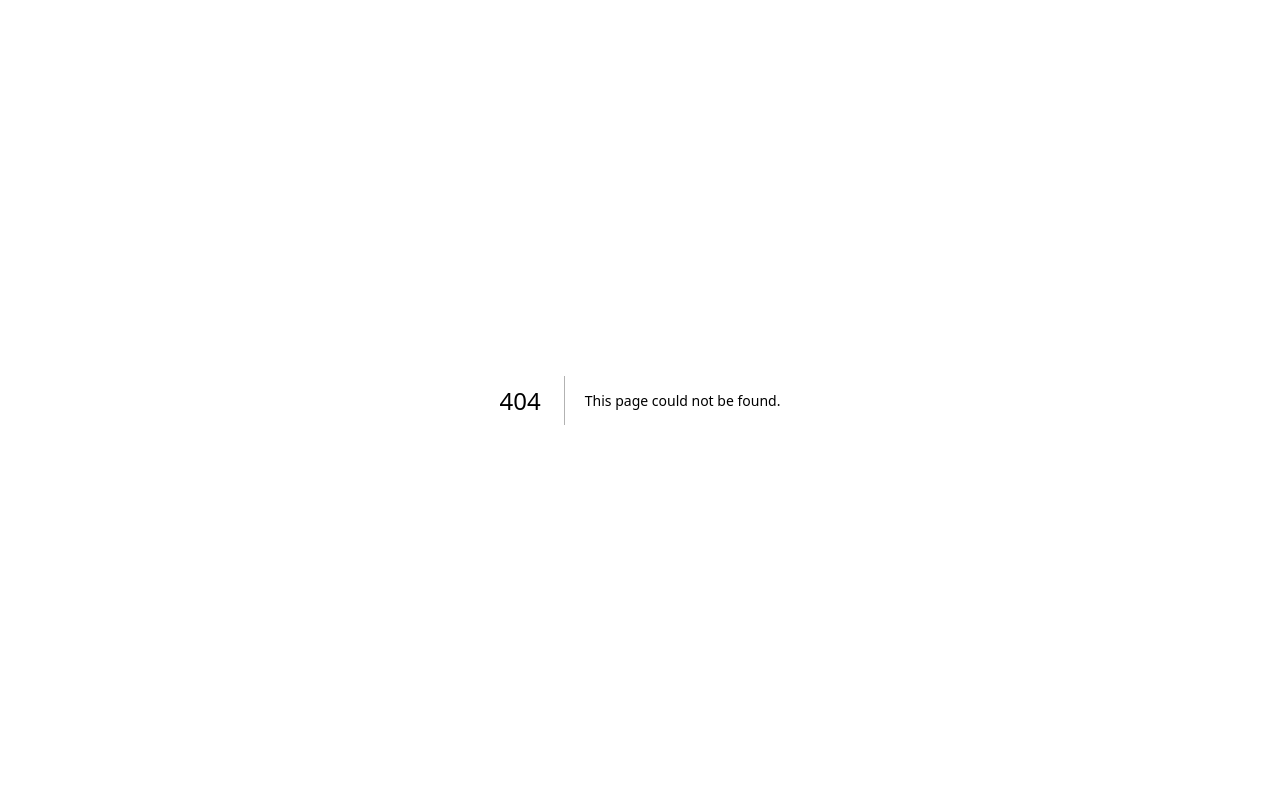
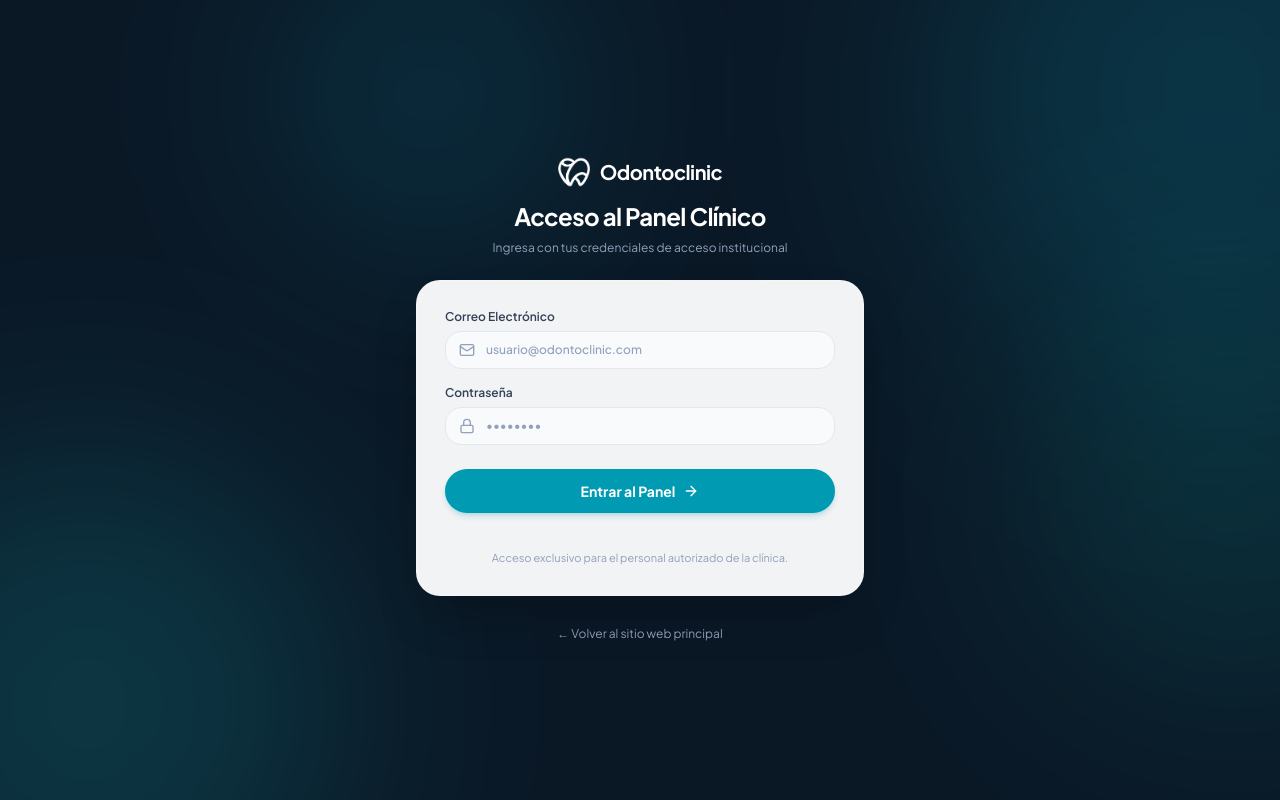
Before and after one commit to GoTech-Studio/odontoclinic-app, a Next.js app: page /login in a window 1280 px wide. Before the commit this address had no page. Built offline with nearby package versions, Linux system fonts and the light colour scheme.

Commit message:
feat(auth): implementa pantalla de inicio de sesión clínico y accesos

```diff
--- a/src/app/globals.css
+++ b/src/app/globals.css
@@ -237,3 +237,52 @@ section[id] {
     animation: none;
   }
 }
+
+/* Animaciones orgánicas tipo lámpara de lava para la pantalla de inicio de sesión */
+@keyframes lava-float-1 {
+  0%, 100% {
+    transform: translate3d(0, 0, 0) scale(1);
+  }
+  33% {
+    transform: translate3d(80px, -50px, 0) scale(1.15);
+  }
+  66% {
+    transform: translate3d(-60px, 60px, 0) scale(0.92);
+  }
+}
+
+@keyframes lava-float-2 {
+  0%, 100% {
+    transform: translate3d(0, 0, 0) scale(1.1);
+  }
+  33% {
+    transform: translate3d(-70px, 60px, 0) scale(0.95);
+  }
+  66% {
+    transform: translate3d(50px, -70px, 0) scale(1.22);
+  }
+}
+
+@keyframes lava-float-3 {
+  0%, 100% {
+    transform: translate3d(0, 0, 0) scale(0.9);
+  }
+  50% {
+    transform: translate3d(90px, 45px, 0) scale(1.18);
+  }
+}
+
+.animate-lava-1 {
+  animation: lava-float-1 22s cubic-bezier(0.4, 0, 0.2, 1) infinite;
+  will-change: transform;
+}
+
+.animate-lava-2 {
+  animation: lava-float-2 28s cubic-bezier(0.4, 0, 0.2, 1) infinite;
+  will-change: transform;
+}
+
+.animate-lava-3 {
+  animation: lava-float-3 24s cubic-bezier(0.4, 0, 0.2, 1) infinite;
+  will-change: transform;
+}
--- /dev/null
+++ b/src/app/login/page.tsx
@@ -0,0 +1,167 @@
+"use client";
+
+import React, { useState } from "react";
+import { useRouter } from "next/navigation";
+import Link from "next/link";
+import { Logo } from "@/components/Logo";
+import { createClient } from "@/lib/supabase/client";
+import { Lock, Mail, ArrowRight, AlertCircle, Loader2 } from "lucide-react";
+
+export default function LoginPage() {
+  const router = useRouter();
+  const [email, setEmail] = useState("");
+  const [password, setPassword] = useState("");
+  const [errorMsg, setErrorMsg] = useState<string | null>(null);
+  const [loading, setLoading] = useState(false);
+
+  const handleLogin = async (e: React.FormEvent) => {
+    e.preventDefault();
+    setErrorMsg(null);
+    setLoading(true);
+
+    try {
+      const supabase = createClient();
+      const { data, error } = await supabase.auth.signInWithPassword({
+        email: email.trim(),
+        password,
+      });
+
+      if (error) {
+        if (error.message.includes("Invalid login credentials")) {
+          setErrorMsg("Correo o contraseña incorrectos. Verifica tus credenciales.");
+        } else {
+          setErrorMsg(error.message);
+        }
+        setLoading(false);
+        return;
+      }
+
+      if (data.user) {
+        router.push("/panel/citas");
+        router.refresh();
+      }
+    } catch (err: unknown) {
+      console.error("Error en login:", err);
+      setErrorMsg("Ocurrió un error inesperado al conectar con el servidor.");
+      setLoading(false);
+    }
+  };
+
+  return (
+    <div className="min-h-screen bg-[#0a1826] flex flex-col justify-center items-center px-4 sm:px-6 lg:px-8 relative overflow-hidden font-sans">
+      {/* Fondo orgánico animado tipo lámpara de lava relajante */}
+      <div className="absolute inset-0 overflow-hidden pointer-events-none">
+        {/* Orbe 1: Cian profundo superior derecho */}
+        <div className="absolute -top-24 -right-24 w-[480px] h-[480px] rounded-full bg-[#009bb3]/20 blur-[100px] animate-lava-1 mix-blend-screen" />
+
+        {/* Orbe 2: Turquesa brillante inferior izquierdo */}
+        <div className="absolute -bottom-28 -left-28 w-[520px] h-[520px] rounded-full bg-[#0ed5dc]/15 blur-[110px] animate-lava-2 mix-blend-screen" />
+
+        {/* Orbe 3: Azul oceánico flotante central */}
+        <div className="absolute top-1/3 -right-20 w-[380px] h-[380px] rounded-full bg-teal-600/15 blur-[90px] animate-lava-3 mix-blend-screen" />
+
+        {/* Orbe 4: Menta suave flotando arriba a la izquierda */}
+        <div className="absolute -top-32 left-1/4 w-[340px] h-[340px] rounded-full bg-[#008398]/15 blur-[85px] animate-lava-2 mix-blend-screen" />
+      </div>
+
+      <div className="w-full max-w-md space-y-6 relative z-10">
+        {/* Cabecera / Logo */}
+        <div className="text-center space-y-2">
+          <div className="flex justify-center mb-3">
+            <Link href="/" className="inline-block transition-transform hover:scale-105">
+              <Logo size="md" variant="white" />
+            </Link>
+          </div>
+          <h2 className="text-2xl font-bold text-white tracking-tight">
+            Acceso al Panel Clínico
+          </h2>
+          <p className="text-xs text-slate-400">
+            Ingresa con tus credenciales de acceso institucional
+          </p>
+        </div>
+
+        {/* Tarjeta de Formulario */}
+        <div className="bg-white/95 backdrop-blur-md rounded-3xl p-7 shadow-2xl border border-white/20">
+          <form onSubmit={handleLogin} className="space-y-4">
+            {errorMsg && (
+              <div className="flex items-start gap-2.5 p-3 rounded-2xl bg-rose-50 border border-rose-200/80 text-rose-700 text-xs font-semibold">
+                <AlertCircle className="w-4 h-4 shrink-0 mt-0.5" />
+                <span>{errorMsg}</span>
+              </div>
+            )}
+
+            <div>
+              <label className="block text-xs font-semibold text-slate-700 mb-1.5">
+                Correo Electrónico
+              </label>
+              <div className="relative">
+                <Mail className="absolute left-3.5 top-1/2 -translate-y-1/2 w-4 h-4 text-slate-400" />
+                <input
+                  type="email"
+                  required
+                  placeholder="usuario@odontoclinic.com"
+                  value={email}
+                  onChange={(e) => setEmail(e.target.value)}
+                  className="w-full pl-10 pr-3.5 py-2.5 rounded-2xl bg-slate-50 border border-slate-200 text-xs font-medium text-slate-900 placeholder-slate-400 focus:bg-white focus:border-[#009bb3] focus:ring-3 focus:ring-[#009bb3]/15 outline-none transition-all"
+                />
+              </div>
+            </div>
+
+            <div>
+              <label className="block text-xs font-semibold text-slate-700 mb-1.5">
+                Contraseña
+              </label>
+              <div className="relative">
+                <Lock className="absolute left-3.5 top-1/2 -translate-y-1/2 w-4 h-4 text-slate-400" />
+                <input
+                  type="password"
+                  required
+                  placeholder="••••••••"
+                  value={password}
+                  onChange={(e) => setPassword(e.target.value)}
+                  className="w-full pl-10 pr-3.5 py-2.5 rounded-2xl bg-slate-50 border border-slate-200 text-xs font-medium text-slate-900 placeholder-slate-400 focus:bg-white focus:border-[#009bb3] focus:ring-3 focus:ring-[#009bb3]/15 outline-none transition-all"
+                />
+              </div>
+            </div>
+
+            <div className="pt-2">
+              <button
+                type="submit"
+                disabled={loading}
+                className="w-full flex items-center justify-center gap-2 py-3 px-5 rounded-full bg-[#009bb3] hover:bg-[#008398] active:bg-[#007485] text-white font-bold text-xs sm:text-sm shadow-md shadow-[#009bb3]/20 hover:shadow-lg transition-all cursor-pointer disabled:opacity-60 disabled:cursor-not-allowed"
+              >
+                {loading ? (
+                  <>
+                    <Loader2 className="w-4 h-4 animate-spin" />
+                    <span>Conectando...</span>
+                  </>
+                ) : (
+                  <>
+                    <span>Entrar al Panel</span>
+                    <ArrowRight className="w-4 h-4" />
+                  </>
+                )}
+              </button>
+            </div>
+          </form>
+
+          {/* Pie informativo del formulario */}
+          <div className="mt-5 pt-4 border-t border-slate-100 text-center">
+            <p className="text-[11px] text-slate-400">
+              Acceso exclusivo para el personal autorizado de la clínica.
+            </p>
+          </div>
+        </div>
+
+        <div className="text-center">
+          <Link
+            href="/"
+            className="text-xs text-slate-400 hover:text-white transition-colors"
+          >
+            ← Volver al sitio web principal
+          </Link>
+        </div>
+      </div>
+    </div>
+  );
+}
--- a/src/components/Footer.tsx
+++ b/src/components/Footer.tsx
@@ -2,6 +2,7 @@
 
 import React from "react";
 import Image from "next/image";
+import Link from "next/link";
 
 interface FooterProps {
   onOpenBooking: () => void;
@@ -51,7 +52,16 @@ export function Footer({ onOpenBooking }: FooterProps) {
 
         {/* Sub-bar: Copyright & Subtle Developer Credit with symmetrical safe margins */}
         <div className="mt-6 pt-5 border-t border-slate-800/80 flex flex-col sm:flex-row items-center justify-between gap-3 text-[11px] text-slate-400 text-center sm:text-left sm:px-16">
-          <p className="max-w-[270px] sm:max-w-none">© 2026 Odontoclinic. Todos los derechos reservados.</p>
+          <div className="flex flex-wrap items-center justify-center sm:justify-start gap-2 sm:gap-3">
+            <p>© 2026 Odontoclinic. Todos los derechos reservados.</p>
+            <span className="text-slate-600">•</span>
+            <Link
+              href="/login"
+              className="text-slate-400 hover:text-[#0ed5dc] transition-colors font-medium underline underline-offset-2 decoration-slate-700 hover:decoration-[#0ed5dc]"
+            >
+              Acceso Clínico
+            </Link>
+          </div>
           <p>
             Desarrollado por{" "}
             <a
--- a/src/components/Navbar.tsx
+++ b/src/components/Navbar.tsx
@@ -1,8 +1,9 @@
 "use client";
 
 import React, { useRef, useState } from "react";
+import Link from "next/link";
 import { Logo } from "./Logo";
-import { Menu, X } from "lucide-react";
+import { Menu, X, Lock } from "lucide-react";
 import { NAV_SECTIONS } from "@/config/site-config";
 
 interface NavbarProps {
@@ -83,8 +84,17 @@ export function Navbar({ onOpenBooking }: NavbarProps) {
             ))}
           </nav>
 
-          {/* CTA Appointment Button */}
-          <div className="flex items-center gap-2">
+          {/* CTA Appointment Button & Staff Login */}
+          <div className="flex items-center gap-1.5 sm:gap-2">
+            <Link
+              href="/login"
+              className="inline-flex items-center gap-1.5 p-2 sm:px-3 sm:py-2 rounded-full text-xs font-semibold text-slate-500 hover:text-[#009bb3] hover:bg-slate-100/80 transition-all cursor-pointer"
+              title="Acceso al Panel Clínico (Equipo)"
+            >
+              <Lock className="w-4 h-4 text-slate-400 group-hover:text-[#009bb3]" />
+              <span className="hidden lg:inline">Acceso Equipo</span>
+            </Link>
+
             <button
               type="button"
               onClick={() => onOpenBooking()}
@@ -163,6 +173,20 @@ export function Navbar({ onOpenBooking }: NavbarProps) {
                 <span>→</span>
               </button>
             </div>
+
+            <div className="pt-2">
+              <Link
+                href="/login"
+                onClick={() => setMobileMenuOpen(false)}
+                className="flex items-center justify-between py-2 px-3 rounded-xl text-xs font-semibold text-slate-500 hover:text-[#009bb3] hover:bg-slate-50 transition-colors"
+              >
+                <div className="flex items-center gap-2">
+                  <Lock className="w-3.5 h-3.5 text-slate-400" />
+                  <span>Acceso Equipo / Panel Clínico</span>
+                </div>
+                <span className="text-slate-400">→</span>
+              </Link>
+            </div>
           </div>
         </div>
       </header>
```
